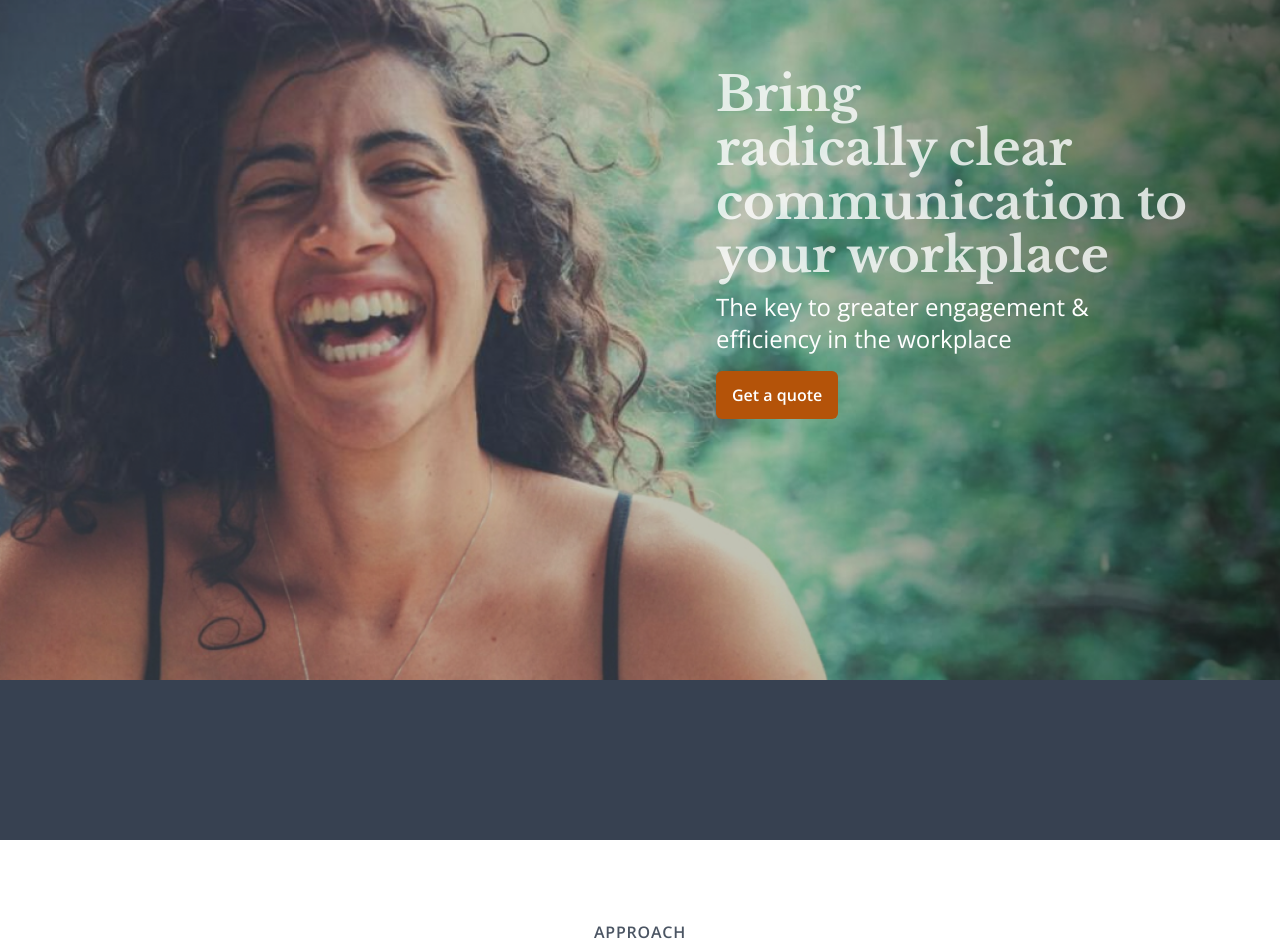
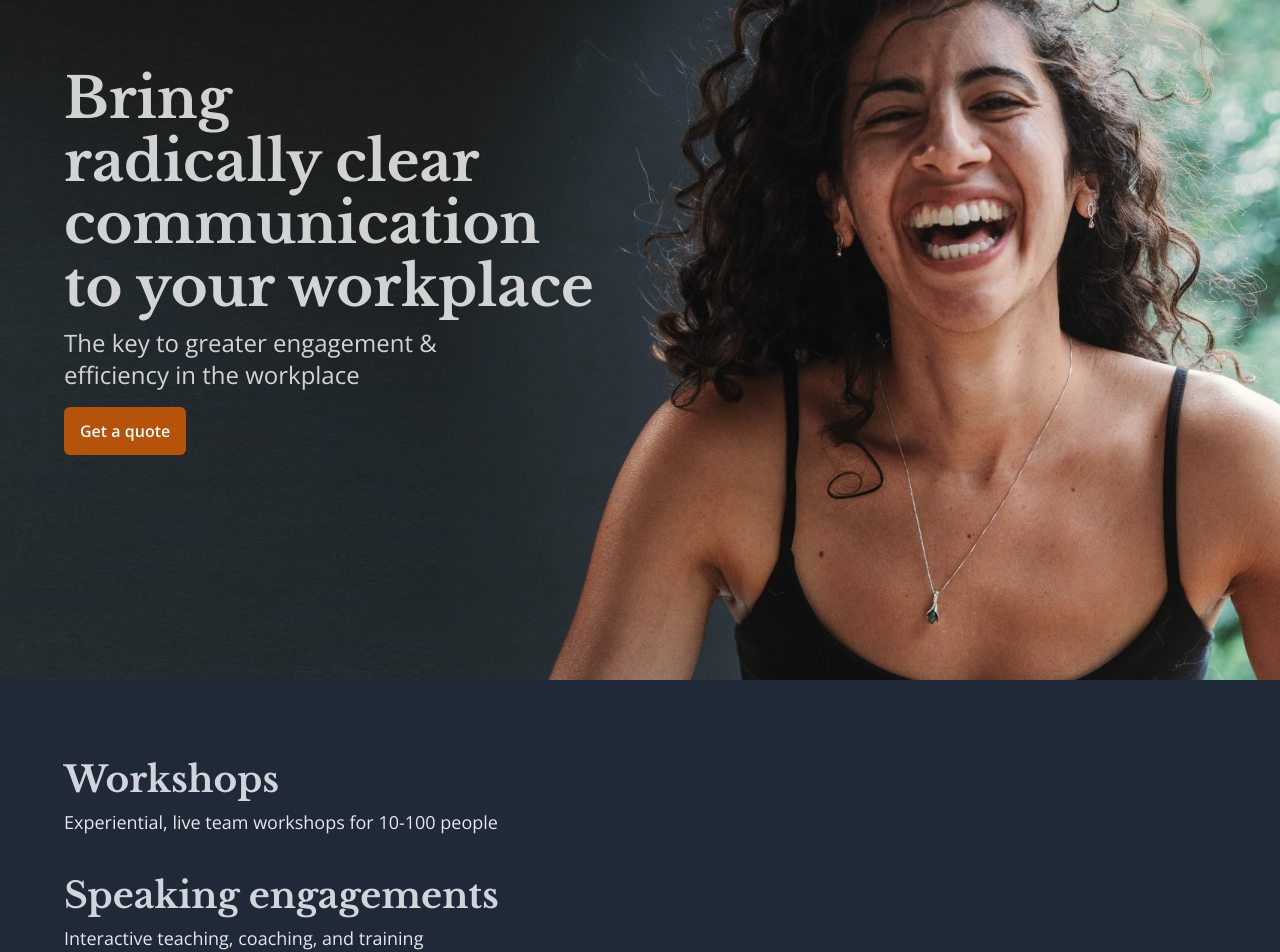
Before and after one commit to alizehkhan/communication-trainer, a React (Vite) app: page / in a window 1280 px wide. Shown: the part 120-1072 px from the top of the page. Built offline with nearby package versions, Linux system fonts and the light colour scheme.

Commit message:
feat: update hero

```diff
--- a/src/sections/Hero.tsx
+++ b/src/sections/Hero.tsx
@@ -4,15 +4,15 @@ const Hero = ({ refs }: { refs: any }) => {
   return (
     <div className="bg-[url('/hero.png')] min-h-screen bg-cover">
       <Navigation refs={refs} />
-      <div className="container mx-auto flex justify-end mt-20">
+      <div className="container mx-auto flex mt-20">
         <div>
-          <h1 className="text-white opacity-80 md:text-5xl text-4xl font-bold max-w-[500px] font-serif md:leading-[1.12] leading-tight">
+          <h1 className="text-white opacity-80 md:text-[56px] text-4xl font-bold max-w-[540px] font-serif md:leading-[1.12] leading-tight">
             Bring
           </h1>
-          <h1 className="text-white opacity-80 md:text-5xl text-4xl font-bold max-w-[500px] font-serif md:leading-[1.12] leading-tight">
+          <h1 className="text-white opacity-80 md:text-[56px] text-4xl font-bold max-w-[540px] font-serif md:leading-[1.12] leading-tight">
             radically clear communication to your workplace
           </h1>
-          <p className="text-white max-w-[440px] md:text-2xl text-lg mt-2">
+          <p className="text-white opacity-80 max-w-[440px] md:text-2xl text-lg mt-2">
             The key to greater engagement & efficiency in the workplace
           </p>
           <button className="bg-amber-700 text-white py-3 px-4 mt-4 rounded-md font-bold hover:bg-amber-800">
--- a/src/sections/Offering.tsx
+++ b/src/sections/Offering.tsx
@@ -1,5 +1,22 @@
 const Offering = () => {
-  return <div className="bg-gray-700 py-20"></div>;
+  return (
+    <div className="bg-gray-800 py-20">
+      <div className="container mx-auto">
+        <p className="text-gray-300 text-4xl font-bold max-w-[540px] font-serif">
+          Workshops
+        </p>
+        <p className="font-sans text-gray-200 text-lg mt-2">
+          Experiential, live team workshops for 10-100 people
+        </p>
+        <p className="text-gray-300 mt-10 text-4xl font-bold max-w-[540px] font-serif">
+          Speaking engagements
+        </p>
+        <p className="font-sans text-gray-200 text-lg mt-2">
+          Interactive teaching, coaching, and training
+        </p>
+      </div>
+    </div>
+  );
 };
 
 export default Offering;
```
Also changed, not shown: public/coaching.jpg, public/hero.png.
